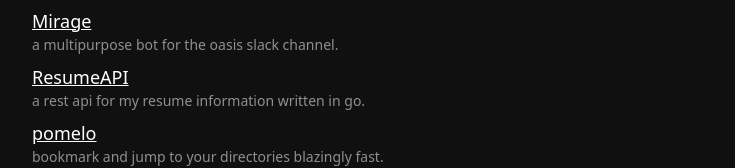
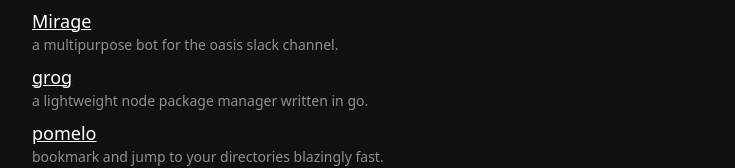
Before and after one commit to LOTaher/SplatteDev, a Next.js app: page / in a window 1280 px wide. Shown: the part 545-713 px from the top of the page, without its empty margins (272-1007 px from the left). Built offline with nearby package versions, Linux system fonts and the light colour scheme; no server answers; the database is empty.

Commit message:
changed displayed project

```diff
--- a/src/app/page.tsx
+++ b/src/app/page.tsx
@@ -102,9 +102,9 @@ export default async function Home() {
             />
 
             <Project
-              title="ResumeAPI"
-              description="a rest api for my resume information written in go."
-              link="https://github.com/LOTaher/ResumeAPI"
+              title="grog"
+              description="a lightweight node package manager written in go."
+              link="https://github.com/LOTaher/grog"
             />
 
             <Project
```
